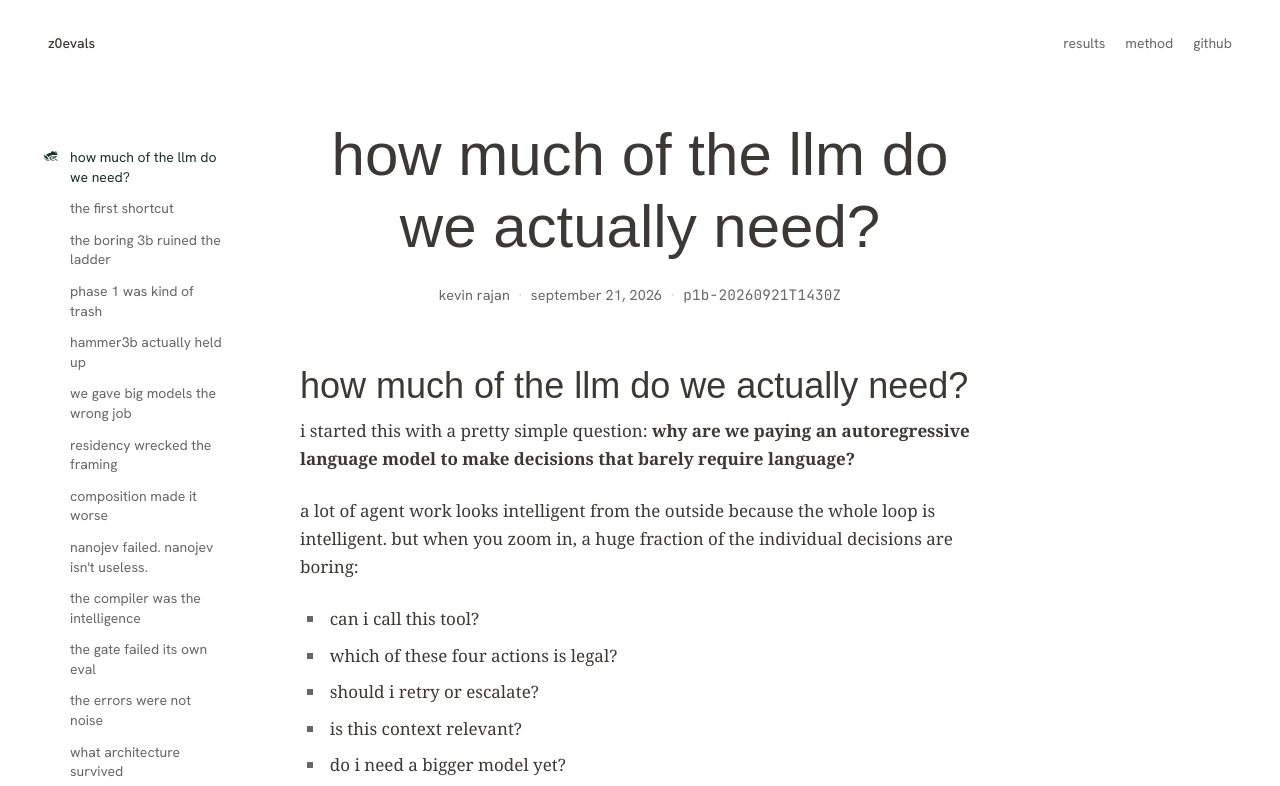
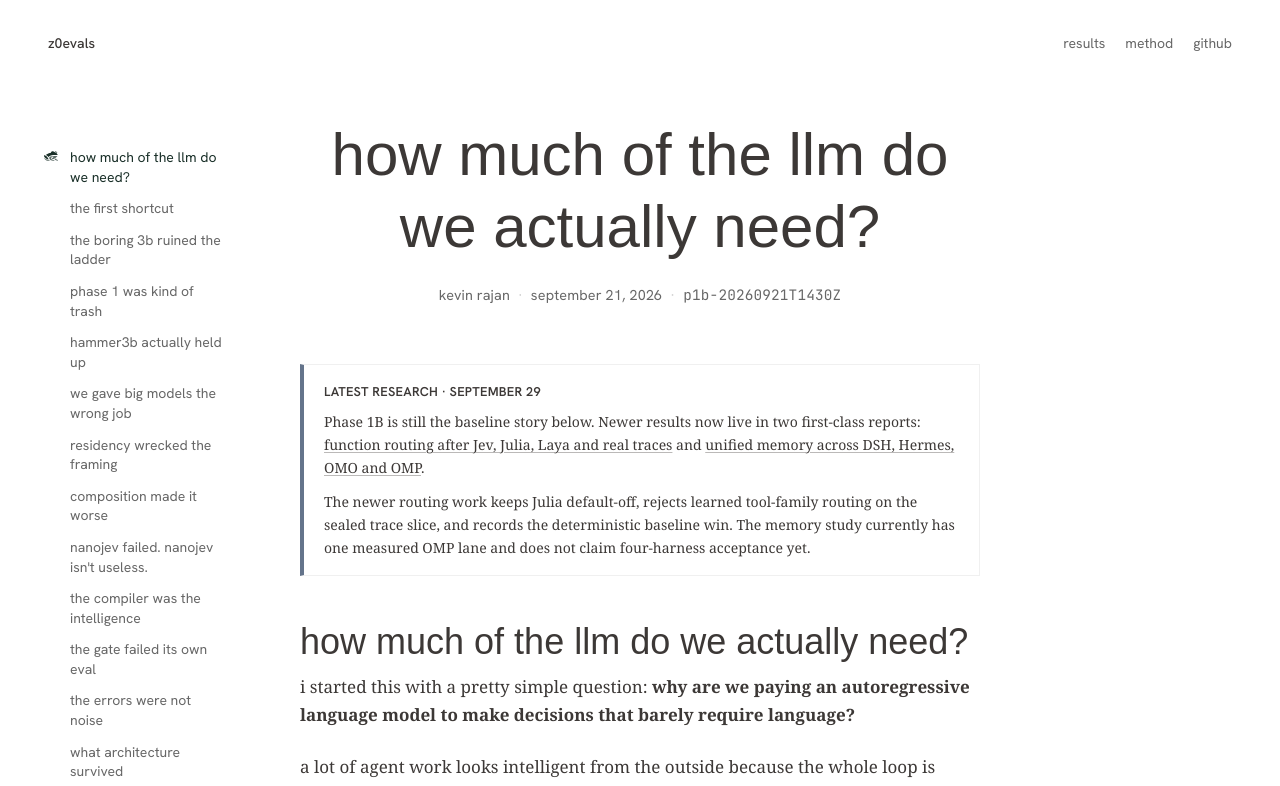
Before and after one commit to kvnloo/z0evals, a Next.js app in the folder web/: page / in a window 1280 px wide. Shown: the top 786 px of the page. Built offline with nearby package versions, Linux system fonts and the light colour scheme; a web font is replaced by a local one.

Commit message:
site: link Phase 1B to the Sept 29 research updates

```diff
--- a/web/app/page.tsx
+++ b/web/app/page.tsx
@@ -118,6 +118,21 @@ export default function Page() {
           </div>
 
           <div className="article-body prose">
+            <Callout kind="info" title="latest research · september 29">
+              <p>
+                Phase 1B is still the baseline story below. Newer results now live in two
+                first-class reports:{" "}
+                <a href="./z0intelligence-function-routing/">function routing after Jev, Julia, Laya and real traces</a>
+                {" "}and{" "}
+                <a href="./unified-memory-v0/">unified memory across DSH, Hermes, OMO and OMP</a>.
+              </p>
+              <p>
+                The newer routing work keeps Julia default-off, rejects learned tool-family routing
+                on the sealed trace slice, and records the deterministic baseline win. The memory
+                study currently has one measured OMP lane and does not claim four-harness acceptance yet.
+              </p>
+            </Callout>
+
             <HeadingFrog id="how-much" level={2}>
               how much of the llm do we actually need?
             </HeadingFrog>
```
